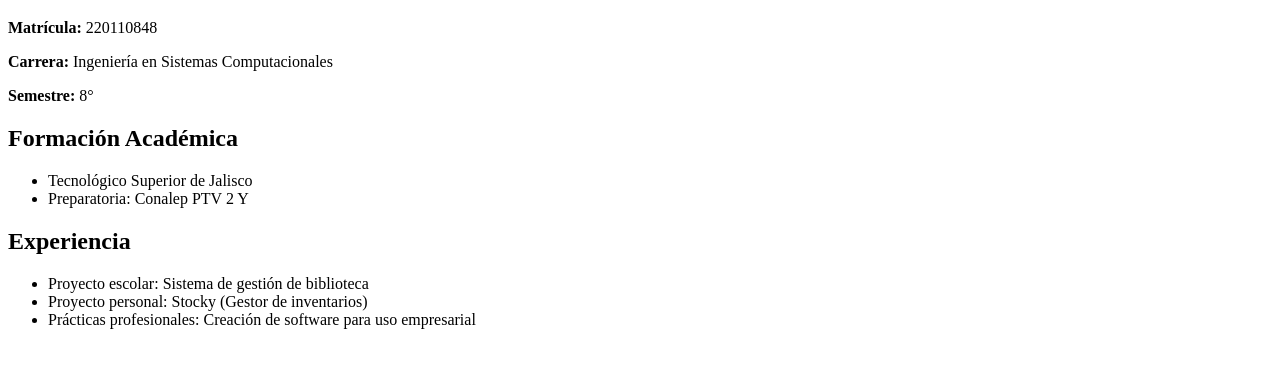
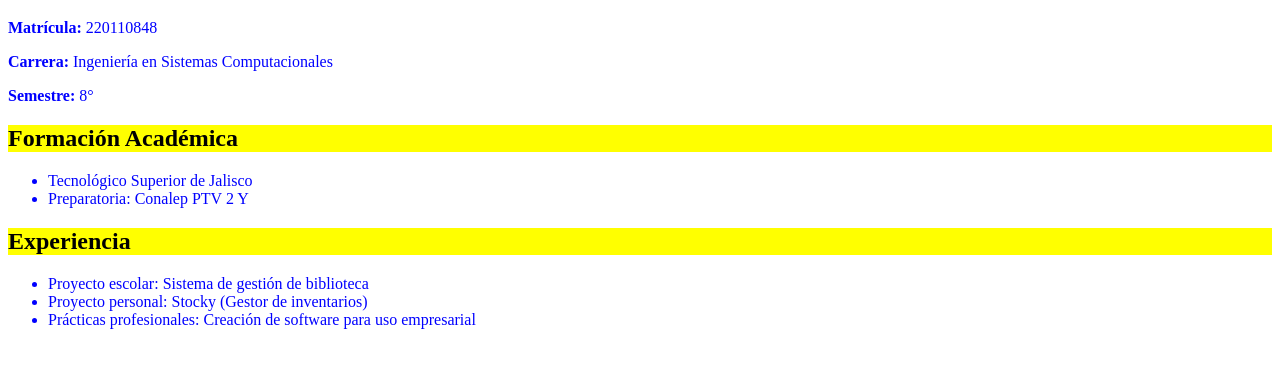
Before and after one commit to ItsKevz/Curriculum, a plain HTML site: page curriculum.html in a window 1280 px wide. Shown: the part 61-428 px from the top of the page. Drawn offline with Linux system fonts and the light colour scheme.

Commit message:
feat: Selector de tipo y clase

```diff
--- a/curriculum.html
+++ b/curriculum.html
@@ -13,13 +13,13 @@
     <p><strong>Carrera:</strong> Ingeniería en Sistemas Computacionales</p>
     <p><strong>Semestre:</strong> 8°</p>
 
-    <h2>Formación Académica</h2>
+    <h2 class = "destacado">Formación Académica</h2>
     <ul>
         <li>Tecnológico Superior de Jalisco</li>
         <li>Preparatoria: Conalep PTV 2 Y</li>
     </ul>
 
-    <h2>Experiencia</h2>
+    <h2 class = "destacado">Experiencia</h2>
     <ul>
         <li>Proyecto escolar: Sistema de gestión de biblioteca</li>
         <li>Proyecto personal: Stocky (Gestor de inventarios)</li>
--- a/estilos.css
+++ b/estilos.css
@@ -0,0 +1,3 @@
+p {color: blue;}
+li {color: blue;}
+.destacado {background-color: yellow;}
```
